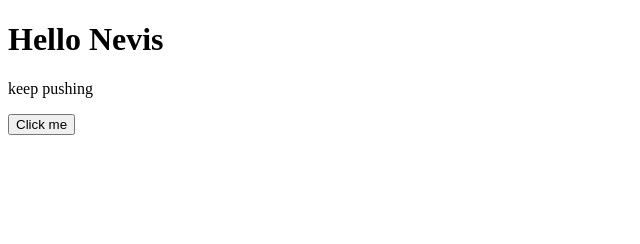
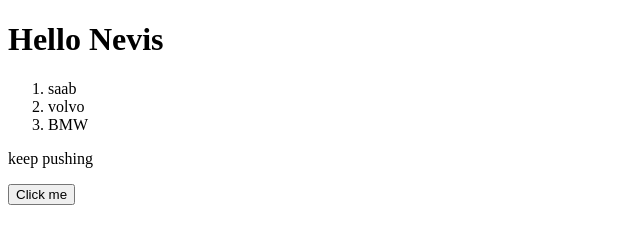
Before and after one commit to nevis-adhiambo/near-orientation, a plain HTML site: page index.html in a window 1280 px wide. Shown: the whole page, without its empty margins (0-640 px from the left). Drawn offline with Linux system fonts and the light colour scheme.

Commit message:
loop and map functions

```diff
--- a/index.html
+++ b/index.html
@@ -8,10 +8,10 @@
 </head>
 <body>
     <h1 id="me"></h1>
+    <ol id="car_types"></ol>
     <div class="sampleclass"></div>
     <p></p>
-    <button onclick="myfunction(
-    )">Click me</button>
+    <button>Click me</button>
     <script src="script.js"></script>
 </body>
 </html>
--- a/script.js
+++ b/script.js
@@ -22,8 +22,34 @@ array.forEach(
     }
 )
 
-function myfunction () {
-    let arr = ['yellow', 'green', 'blue'];
-    let randcolor = Math.floor(Math.random()*arr.length);
-    document.getElementsByTagName('body').style.background = randcolor;
+function carsList(){
+    const cars = ['saab', 'volvo', 'BMW'];
+    const uiListElement = document.getElementById('car_types');
+    for(let carItem = 0; carItem<cars.length; carItem++){
+        const element = cars[carItem];
+        const node = document.createElement('li');
+        const textnode = document.createTextNode(element);
+        node.appendChild(textnode);
+        uiListElement.appendChild(node);
+
+    }
 }
+carsList()
+
+function loopsMap(){
+    //create a map
+
+    const fruits = new Map([
+        ['apples', 500],
+        ['banans', 300],
+        ['oranges', 200]
+    ])
+
+    //console.log(fruits);
+
+    fruits.forEach(function(value, key){
+        console.log('key' + key + 'value' + value)
+    })
+}
+
+loopsMap();
```
